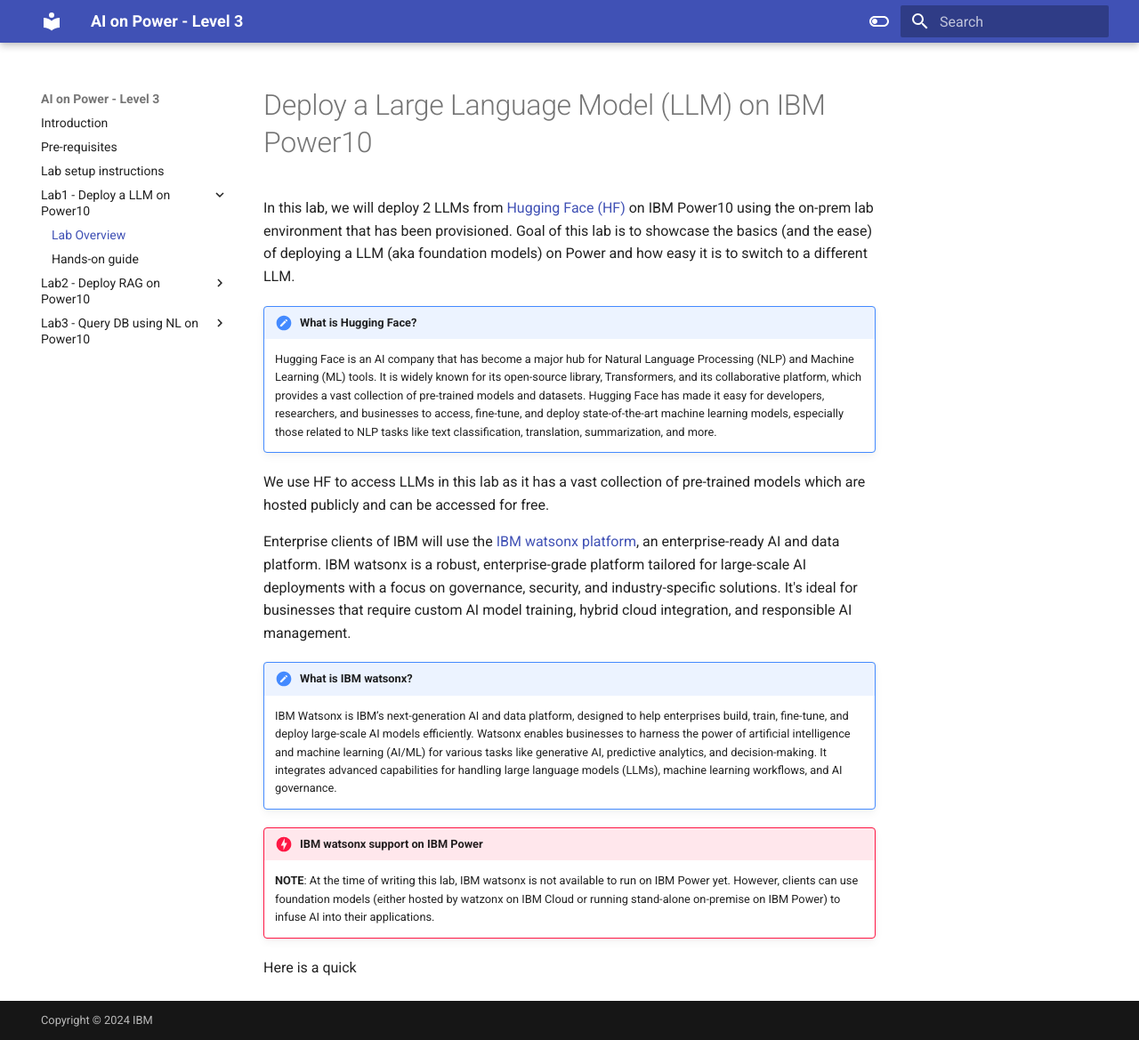
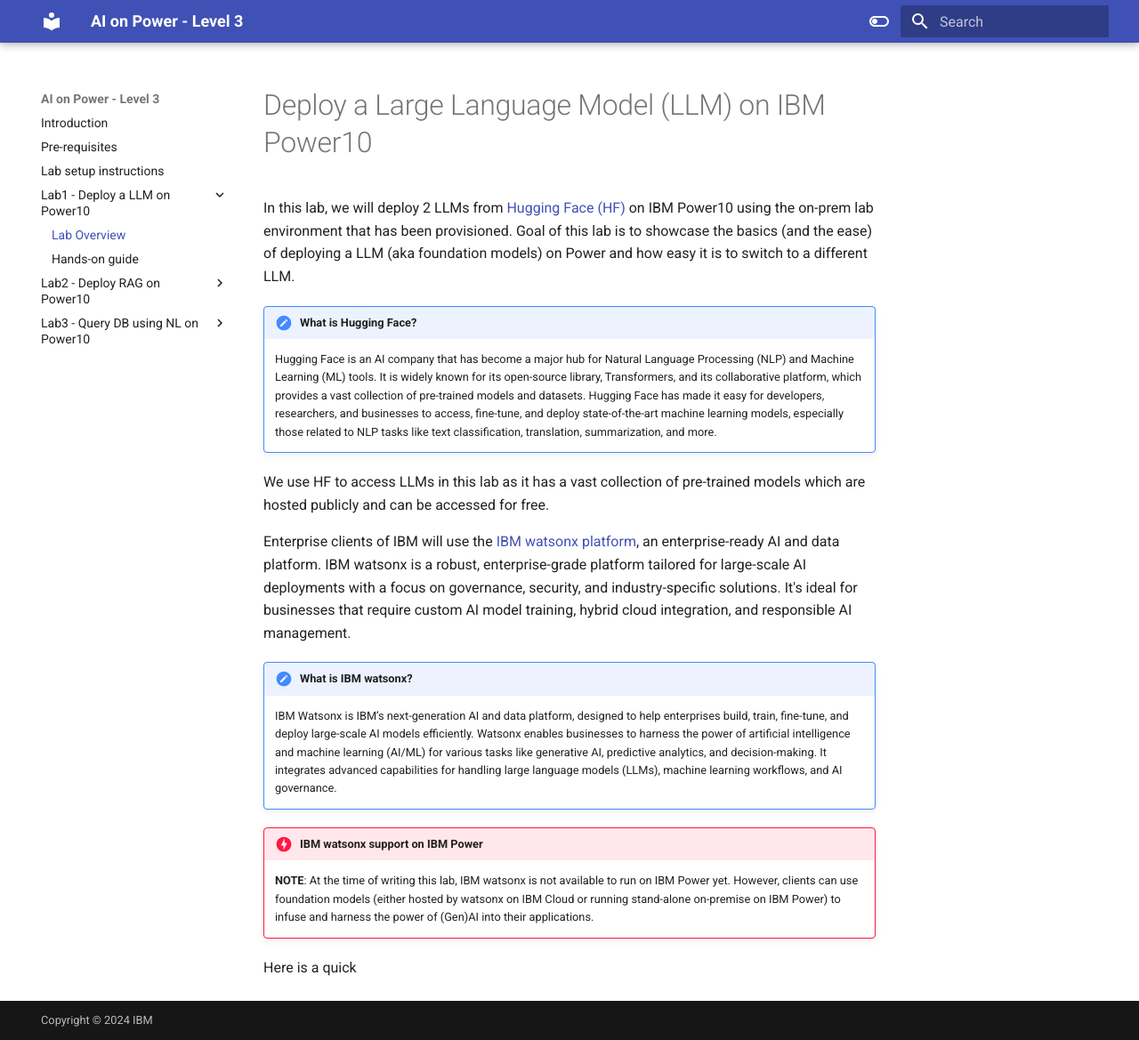
Before and after one commit to IBM/AI-on-Power-Level3, an MkDocs documentation site: the page built from docs/Lab1/lab1-overview.md, in a window 1280 px wide and 1169 px high. Shown: the whole window at 89% size. Built offline with MkDocs 1.6.1 and Material for MkDocs 9.7.7, drawn with Linux system fonts in a browser that asks for light colours.

Commit message:
Update lab1-overview.md

```diff
--- a/docs/Lab1/lab1-overview.md
+++ b/docs/Lab1/lab1-overview.md
@@ -17,6 +17,6 @@
 
 !!! danger "IBM watsonx support on IBM Power"
 
-    **NOTE**: At the time of writing this lab, IBM watsonx is not available to run on IBM Power yet. However, clients can use foundation models (either hosted by watzonx on IBM Cloud or running stand-alone on-premise on IBM Power) to infuse AI into their applications.
+    **NOTE**: At the time of writing this lab, IBM watsonx is not available to run on IBM Power yet. However, clients can use foundation models (either hosted by watsonx on IBM Cloud or running stand-alone on-premise on IBM Power) to infuse and harness the power of (Gen)AI into their applications.
 
 Here is a quick
```
